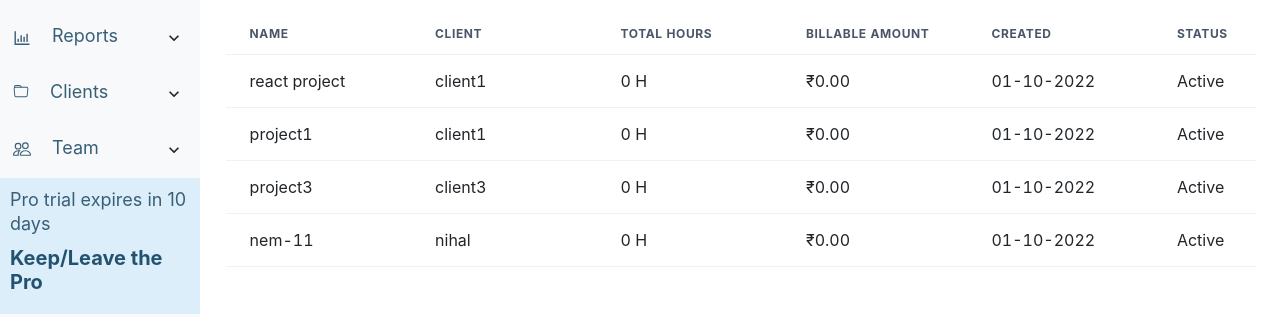
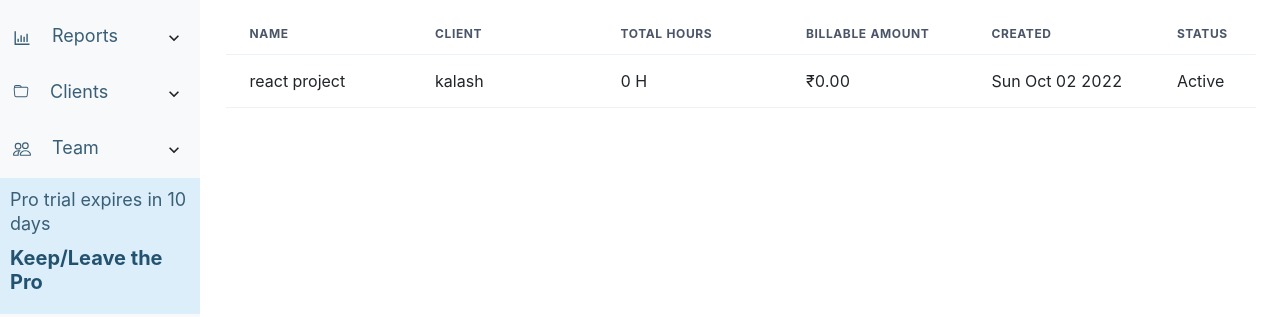
Before and after one commit to Hisam-94/MyHours-clone, a React (Create React App) app in the folder frontend/: page /projects in a window 1280 px wide. Shown: the part 422-739 px from the top of the page. Built offline with nearby package versions, Linux system fonts and the light colour scheme; data requests are answered from the project's data file.

Commit message:
added date

```diff
--- a/frontend/db.json
+++ b/frontend/db.json
@@ -1,28 +1,11 @@
 {
   "projects": [
     {
-      "id": 1,
       "project_name": "react project",
-      "client": "client1",
-      "desc": "my frontend project"
-    },
-    {
-      "project_name": "project1",
-      "client": "client1",
-      "desc": "desc1",
-      "id": 2
-    },
-    {
-      "project_name": "project3",
-      "client": "client3",
-      "desc": "my third project",
-      "id": 3
-    },
-    {
-      "project_name": "nem-11",
-      "client": "nihal",
+      "client": "kalash",
       "desc": "",
-      "id": 4
+      "date": "Sun Oct 02 2022",
+      "id": 1
     }
   ]
 }
--- a/frontend/src/Pages/Projects/Addallproject.jsx
+++ b/frontend/src/Pages/Projects/Addallproject.jsx
@@ -5,6 +5,7 @@ import { addProject } from "../../Redux/Projects/action";
 import { useDispatch, useSelector } from 'react-redux'
 import { useEffect } from "react";
 import Sidebar from "../Application/Sidebar/Sidebar"
+import { useNavigate } from "react-router-dom";
 
 const Addallproject = () => {
 
@@ -15,15 +16,18 @@ const Addallproject = () => {
     const [name, setName] = useState("");
     const [client, setClient] = useState("");
     const [desc, setDesc] = useState("");
+    const navigate = useNavigate()
 
     const handleSubmit = () => {
         if(name || client || desc){
             const payload = {
                 project_name: name,
                 client: client,
-                desc: desc
+                desc: desc,
+                date: new Date().toDateString()
             }
             dispatch(addProject(payload));
+            navigate("/project-users")
             setName("");
             setClient("");
             setDesc("");
--- a/frontend/src/Pages/Projects/ProjectsData.jsx
+++ b/frontend/src/Pages/Projects/ProjectsData.jsx
@@ -11,7 +11,7 @@ export const ProjectsData = ({ project }) => {
                     <Td>{item.client}</Td>
                     <Td> 0 H </Td>
                     <Td>₹0.00</Td>
-                    <Td>01-10-2022</Td>
+                    <Td>{item.date}</Td>
                     <Td>Active</Td>
                 </Tr>
             )
```
